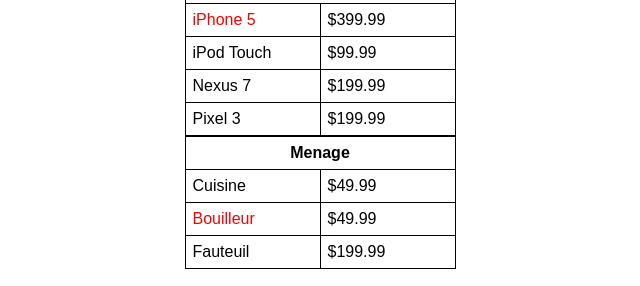
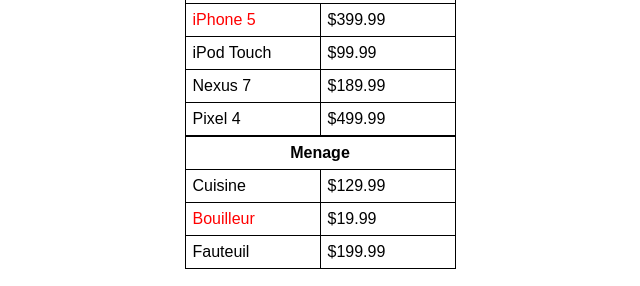
Before and after one commit to GloireMutaliko21/stock-produits-react-categoryGrouped, a React (Create React App) app: page / in a window 1280 px wide. Shown: the part 322-608 px from the top of the page, without its empty margins (320-960 px from the left). Built offline with nearby package versions, Linux system fonts and the light colour scheme.

Commit message:
feat: rechercher les produits dans les catégotégories

```diff
--- a/src/components/App.js
+++ b/src/components/App.js
@@ -1,13 +1,34 @@
-import React, { Component } from 'react';
+import React, { Component, useState } from 'react';
 import Search from './Search';
 import Tableau from './Tableau';
 
 class App extends Component {
+
+  constructor(props) {
+    super(props);
+    this.state = {
+      filterText: ''
+    };
+    this.handleFilterTextChange =
+      this.handleFilterTextChange.bind(this);
+  }
+
+  handleFilterTextChange(filterText) {
+    this.setState({
+      filterText: filterText
+    });
+  }
+
   render() {
     return (
       <div className="App">
-        <Search />
-        <Tableau />
+        <Search
+          filterText={this.state.filterText}
+          onFilterTextChange={this.handleFilterTextChange}
+        />
+        <Tableau
+          filterText={this.state.filterText}
+        />
       </div>
     );
   }
--- a/src/components/Search.jsx
+++ b/src/components/Search.jsx
@@ -1,18 +1,23 @@
 import React from "react";
 import "../styles/search.css";
 
-function Search(props) {
+function Search({value, onFilterTextChange, filterOnChange}) {
+
+    function handleFilterTextChange(e) {
+        onFilterTextChange(e.target.value)
+    }
+
     return (
         <div>
             <form>
                 <input
                     type="text"
                     placeholder="Search..."
-                    value={props.value}
-                    onChange={props.onChange}
+                    value={value}
+                    onChange={handleFilterTextChange}
                 />
                 <label>
-                    <input type="checkbox" onChange={props.filterOnChange} />
+                    <input type="checkbox" onChange={filterOnChange} />
                     <span>Only show products in stock</span>
                 </label>
             </form>
--- a/src/components/Tableau.jsx
+++ b/src/components/Tableau.jsx
@@ -3,10 +3,14 @@
 import Categories from './Categories';
 import '../styles/tableau.css'
 
-function Tableau() {
+function Tableau(props) {
+    const { filterText } = props
     let tableauCategories = []
 
     produits.forEach((produit) => {
+        if (produit.name.indexOf(filterText) === -1) {
+            return;
+        }
         tableauCategories.push(produit.category)
     })
 
@@ -20,9 +24,9 @@
         )
 
     return <div>
-    <table>
-        {listeCategories}
-    </table>
+        <table>
+            {listeCategories}
+        </table>
 
     </div>
 
--- a/src/data/produits.js
+++ b/src/data/produits.js
@@ -3,12 +3,12 @@
     { category: 'Sporting Goods', price: '$49.99', stocked: true, name: 'Football' },
     { category: 'Electronics', price: '$399.99', stocked: false, name: 'iPhone 5' },
     { category: 'Sporting Goods', price: '$9.99', stocked: true, name: 'Baseball' },
-    { category: 'Menage', price: '$49.99', stocked: true, name: 'Cuisine' },
-    { category: 'Menage', price: '$49.99', stocked: false, name: 'Bouilleur' },
+    { category: 'Menage', price: '$129.99', stocked: true, name: 'Cuisine' },
+    { category: 'Menage', price: '$19.99', stocked: false, name: 'Bouilleur' },
     { category: 'Sporting Goods', price: '$29.99', stocked: false, name: 'Basketball' },
     { category: 'Electronics', price: '$99.99', stocked: true, name: 'iPod Touch' },
-    { category: 'Electronics', price: '$199.99', stocked: true, name: 'Nexus 7' },
+    { category: 'Electronics', price: '$189.99', stocked: true, name: 'Nexus 7' },
     { category: 'Menage', price: '$199.99', stocked: true, name: 'Fauteuil' },
-    { category: 'Electronics', price: '$199.99', stocked: true, name: 'Pixel 3' },
+    { category: 'Electronics', price: '$499.99', stocked: true, name: 'Pixel 4' },
     { category: 'Sporting Goods', price: '$49.99', stocked: true, name: 'Maillot' },
 ];
```
